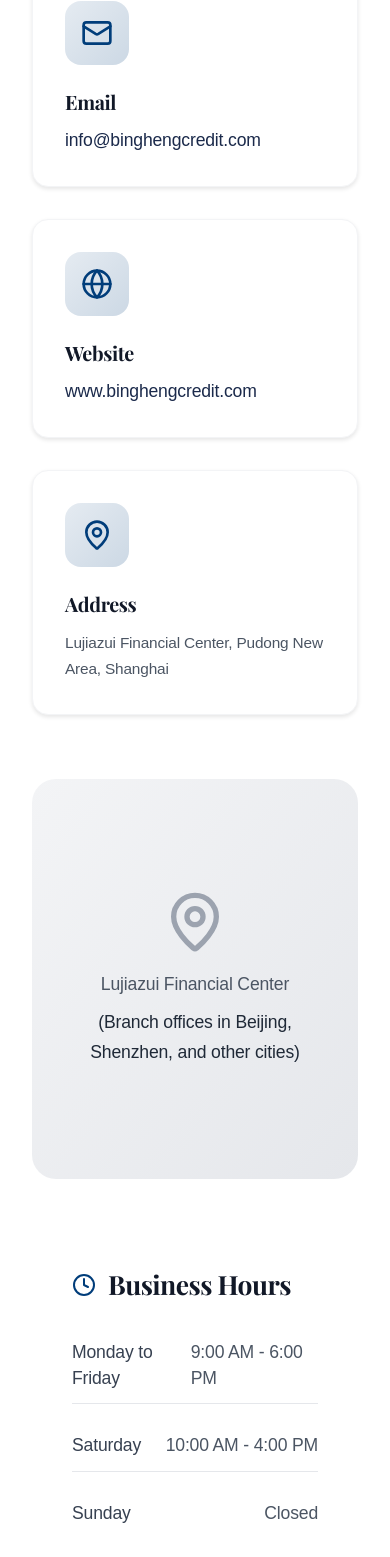
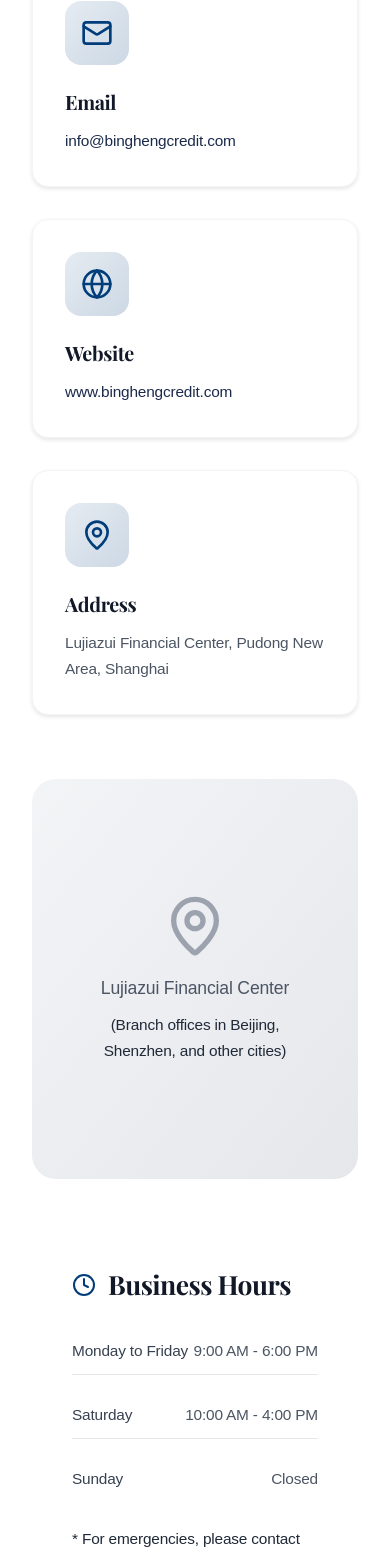
Before and after one commit to cuijiaheng0001/binhheng-credit-education, a Next.js app in the folder website/: page /en/contact in a window 390 px wide. Shown: the part 2173-3730 px from the top of the page. Built offline with nearby package versions, Linux system fonts and the light colour scheme; no server answers.

Commit message:
fix: 完成Contact页面字体样式统一

```diff
--- a/website/src/app/[locale]/contact/ContactContent.tsx
+++ b/website/src/app/[locale]/contact/ContactContent.tsx
@@ -155,7 +155,7 @@ export default function ContactContent({ dictionary, locale }: ContactContentPro
                   {item.link ? (
                     <a
                       href={item.link}
-                      className="text-gray-600 hover:text-primary-blue transition-colors break-all"
+                      className="text-sm md:text-base text-gray-600 hover:text-primary-blue transition-colors break-all"
                     >
                       {item.content}
                     </a>
@@ -183,7 +183,7 @@ export default function ContactContent({ dictionary, locale }: ContactContentPro
                 <p className="text-base md:text-lg text-gray-600">
                   {locale === 'zh' ? '上海市浦东新区陆家嘴金融中心' : 'Lujiazui Financial Center'}
                 </p>
-                <p className="text-gray-500 mt-2">
+                <p className="text-sm md:text-base text-gray-500 mt-2">
                   {locale === 'zh' ? '（北京、深圳等地设有分支机构）' : '(Branch offices in Beijing, Shenzhen, and other cities)'}
                 </p>
               </div>
@@ -208,8 +208,8 @@ export default function ContactContent({ dictionary, locale }: ContactContentPro
                       key={index}
                       className="flex justify-between items-center py-3 border-b border-gray-200 last:border-0"
                     >
-                      <span className="text-gray-700 font-medium">{schedule.day}</span>
-                      <span className="text-gray-600">{schedule.time}</span>
+                      <span className="text-sm md:text-base text-gray-700 font-medium">{schedule.day}</span>
+                      <span className="text-sm md:text-base text-gray-600">{schedule.time}</span>
                     </div>
                   ))}
                 </div>
```
